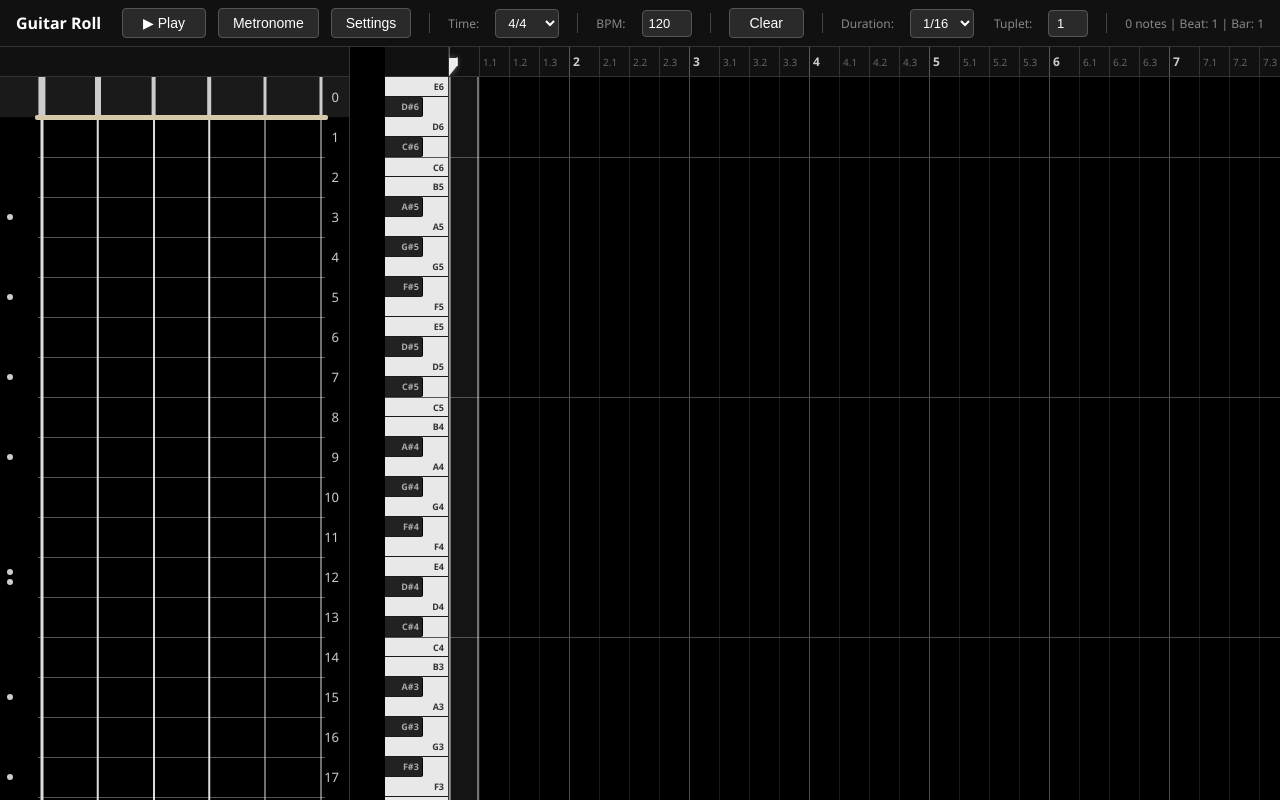
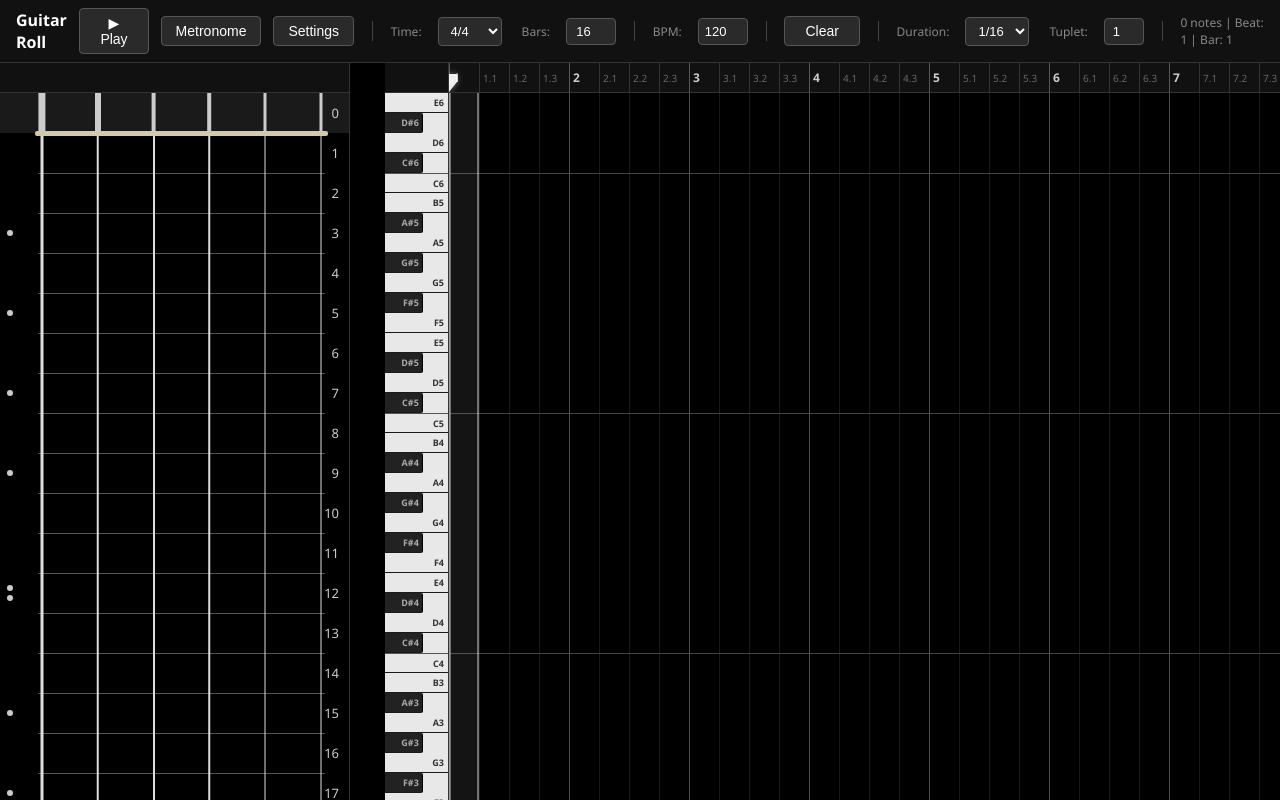
Before and after one commit to circuloponto/guitar_roll, a React (Vite) app: page / in a window 1280 px wide. Built offline with nearby package versions, Linux system fonts and the light colour scheme.

Commit message:
barcount enabled

```diff
--- a/src/App.jsx
+++ b/src/App.jsx
@@ -95,7 +95,7 @@ function App() {
   const metronomeRef = useRef(metronome);
   const loopRef = useRef(false);
   const loopStartRef = useRef(0);
-  const loopEndRef = useRef(NUM_BARS * SUBDIVISIONS);
+  const loopEndRef = useRef(totalColumns(defaultBarSubdivisions()));
   const selectedBeatRef = useRef(selectedBeat);
   const animFrameRef = useRef(null);
 
@@ -504,11 +504,11 @@ function App() {
             const [num, den] = e.target.value.split('/').map(Number);
             setTimeSignature([num, den]);
             setBarSubdivisions(prev => {
-              const newSubs = Array(NUM_BARS).fill(num);
+              const newSubs = Array(prev.length).fill(num);
               // Remap notes for all bars that changed
               let remapped = notesRef.current;
               const oldStarts = barStartBeats(prev);
-              for (let i = 0; i < NUM_BARS; i++) {
+              for (let i = 0; i < prev.length; i++) {
                 if (prev[i] !== num) {
                   remapped = remapNotes(remapped, prev, newSubs, i);
                   // After remapping bar i, update prev for subsequent bars
@@ -533,6 +533,29 @@ function App() {
           <option value="9/8">9/8</option>
           <option value="12/8">12/8</option>
         </select>
+        <span style={{ fontSize: '12px', color: '#888', marginLeft: 8, marginRight: 4 }}>Bars:</span>
+        <input
+          type="number"
+          className="bpm-input"
+          value={barSubdivisions.length}
+          min={1}
+          max={128}
+          onChange={(e) => {
+            const newCount = Math.max(1, Math.min(128, Number(e.target.value) || 1));
+            setBarSubdivisions(prev => {
+              if (newCount > prev.length) {
+                // Add bars with current time signature
+                return [...prev, ...Array(newCount - prev.length).fill(timeSignature[0])];
+              } else if (newCount < prev.length) {
+                // Remove bars from the end, delete notes in removed bars
+                const tc = totalColumns(prev.slice(0, newCount));
+                setNotesTracked(notesRef.current.filter(n => n.beat < tc));
+                return prev.slice(0, newCount);
+              }
+              return prev;
+            });
+          }}
+        />
         <span className="toolbar-separator" />
         <span style={{ fontSize: '12px', color: '#888', marginRight: 4 }}>BPM:</span>
         <input
@@ -598,6 +621,7 @@ function App() {
           saveSnapshot={saveSnapshot}
           commitDrag={commitDrag}
           freeMode={freeMode}
+          totalBeats={totalBeats}
           activeNotes={playing ? [] : notes.filter(n => selectedBeat >= n.beat && selectedBeat < n.beat + (n.duration || 1))}
           playingNotes={playing && currentBeat !== null
             ? notes.filter(n => currentBeat >= n.beat && currentBeat < n.beat + (n.duration || 1))
--- a/src/components/Fretboard.jsx
+++ b/src/components/Fretboard.jsx
@@ -1,9 +1,9 @@
 import { useRef, useState, useCallback, useEffect } from 'react';
-import { NUM_STRINGS, NUM_FRETS, FRET_DOTS, DOUBLE_DOTS, CELL_WIDTH, NUM_BARS, SUBDIVISIONS } from '../utils/constants';
+import { NUM_STRINGS, NUM_FRETS, FRET_DOTS, DOUBLE_DOTS, CELL_WIDTH, SUBDIVISIONS } from '../utils/constants';
 import { playNote, getNoteName } from '../utils/audio';
 import { matchesHotkey, formatHotkey } from '../utils/hotkeys';
 
-const MAX_DURATION = NUM_BARS * SUBDIVISIONS;
+// totalBeats passed as prop (totalBeats)
 
 const PADDING_LEFT = 12;
 const PADDING_RIGHT = 8;
@@ -23,7 +23,7 @@ function cellCenterPx(cell) {
 
 
 
-export default function Fretboard({ onNoteClick, onAdjacentClick, onMoveNote, onDurationChange, onBeatChange, saveSnapshot, commitDrag, freeMode = false, activeNotes = [], playingNotes = [], stringColors, getNoteColor, hoveredNote, setHoveredNote, hotkeys }) {
+export default function Fretboard({ onNoteClick, onAdjacentClick, onMoveNote, onDurationChange, onBeatChange, saveSnapshot, commitDrag, freeMode = false, totalBeats, activeNotes = [], playingNotes = [], stringColors, getNoteColor, hoveredNote, setHoveredNote, hotkeys }) {
   const containerRef = useRef(null);
   const scrollRef = useRef(null);
   const [hover, setHover] = useState(null);
@@ -126,8 +126,8 @@ export default function Fretboard({ onNoteClick, onAdjacentClick, onMoveNote, on
           const dBeats = dx / CELL_WIDTH;
           const rawDuration = d.startDuration + dBeats;
           const newDuration = isFree
-            ? Math.max(0.1, Math.min(MAX_DURATION - d.noteBeat, rawDuration))
-            : Math.max(1, Math.min(MAX_DURATION - d.noteBeat, Math.round(rawDuration)));
+            ? Math.max(0.1, Math.min(totalBeats - d.noteBeat, rawDuration))
+            : Math.max(1, Math.min(totalBeats - d.noteBeat, Math.round(rawDuration)));
           setDurationDrag({ stringIndex: d.stringIndex, fret: d.fret, duration: newDuration });
           onDurationChange(d.stringIndex, d.fret, newDuration);
         };
@@ -170,8 +170,8 @@ export default function Fretboard({ onNoteClick, onAdjacentClick, onMoveNote, on
           const dBeats = dx / CELL_WIDTH;
           const rawBeat = d.startBeat + dBeats;
           const newBeat = isFree
-            ? Math.max(0, Math.min(MAX_DURATION - (d.noteDuration || 1), rawBeat))
-            : Math.max(0, Math.min(MAX_DURATION - (d.noteDuration || 1), Math.round(rawBeat)));
+            ? Math.max(0, Math.min(totalBeats - (d.noteDuration || 1), rawBeat))
+            : Math.max(0, Math.min(totalBeats - (d.noteDuration || 1), Math.round(rawBeat)));
           if (newBeat !== d.currentBeat) {
             onBeatChange(d.stringIndex, d.fret, d.currentBeat, newBeat);
             d.currentBeat = newBeat;
@@ -503,7 +503,7 @@ export default function Fretboard({ onNoteClick, onAdjacentClick, onMoveNote, on
           const bar = Math.floor(beat / SUBDIVISIONS) + 1;
           const beatInBar = freeMode ? (beat % SUBDIVISIONS + 1).toFixed(1) : (beat % SUBDIVISIONS) + 1;
           const label = `${bar}.${beatInBar}`;
-          const fillPercent = Math.min(100, (beat / (MAX_DURATION - 1)) * 100);
+          const fillPercent = Math.min(100, (beat / (totalBeats - 1)) * 100);
           const size = 64;
           const strokeWidth = 6;
           const radius = (size - strokeWidth) / 2;
--- a/src/utils/barLayout.js
+++ b/src/utils/barLayout.js
@@ -81,7 +81,7 @@ export function xToBeat(x, barSubs, cellWidth, snap = true) {
 
 // Total grid width in pixels (all bars same width)
 export function gridTotalWidth(barSubs, cellWidth) {
-  return NUM_BARS * barPixelWidth(cellWidth);
+  return barSubs.length * barPixelWidth(cellWidth);
 }
 
 // Get the pixel width for a note's duration
```
